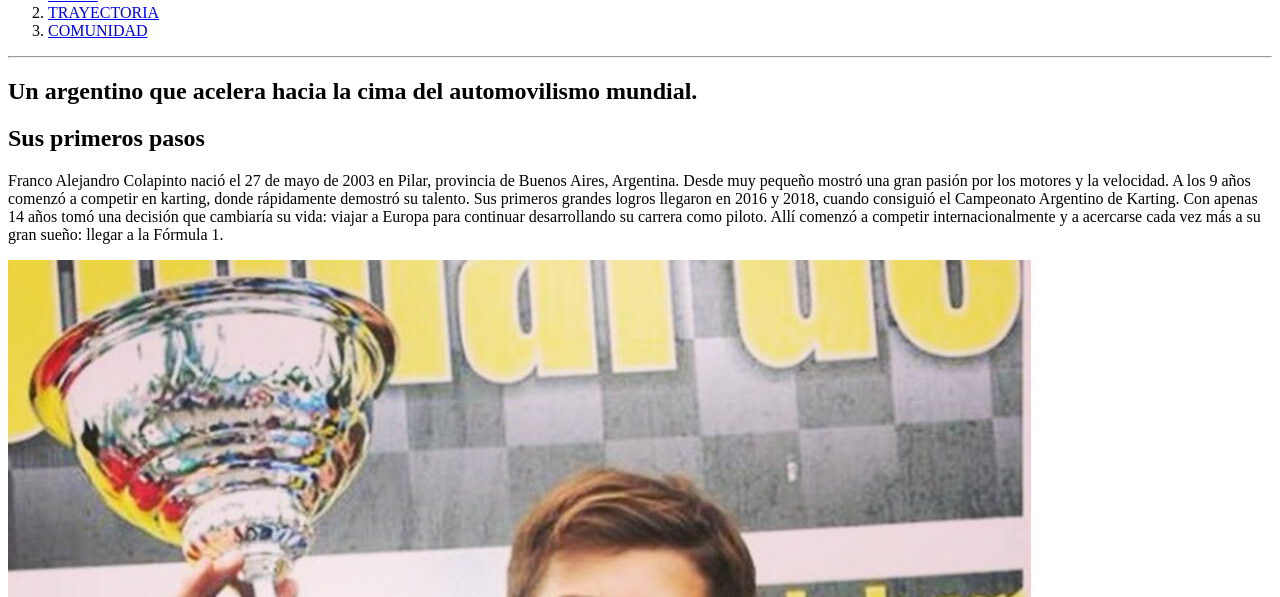
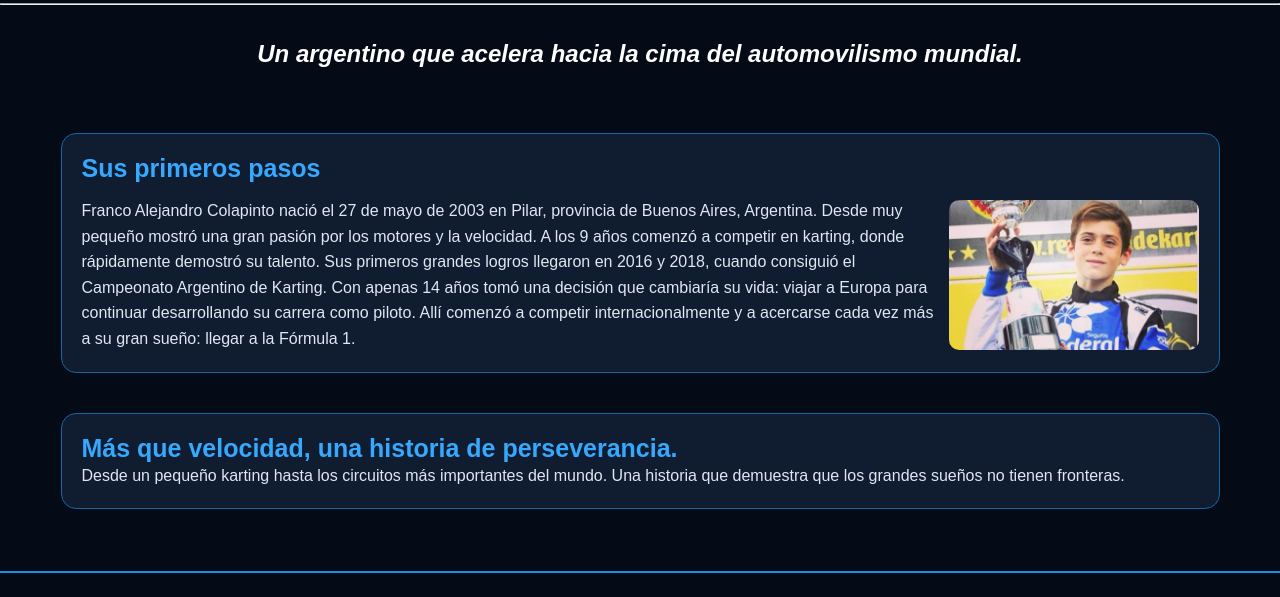
Before and after one commit to EmmanuelAlurralde/franco-colapinto, a plain HTML site: page index.html in a window 1280 px wide. Shown: the part 112-709 px from the top of the page. Drawn offline with Linux system fonts and the light colour scheme; the site is published under a folder, as on GitHub Pages, so addresses that start at the root find nothing.

Commit message:
Update index.html

```diff
--- a/index.html
+++ b/index.html
@@ -15,7 +15,7 @@
       content="Franco Colapinto, Argentina, Formula 1, F1, Pilotos, Carreras, autos, monoplazas, motores, vehiculos"
     />
 
-    <link rel="stylesheet" type="text/css" href="/style/style.css" />
+    <link rel="stylesheet" type="text/css" href="style/style.css" />
     <link
       rel="shortcut icon"
       href="/styles/assets/favicon.ico"
```
